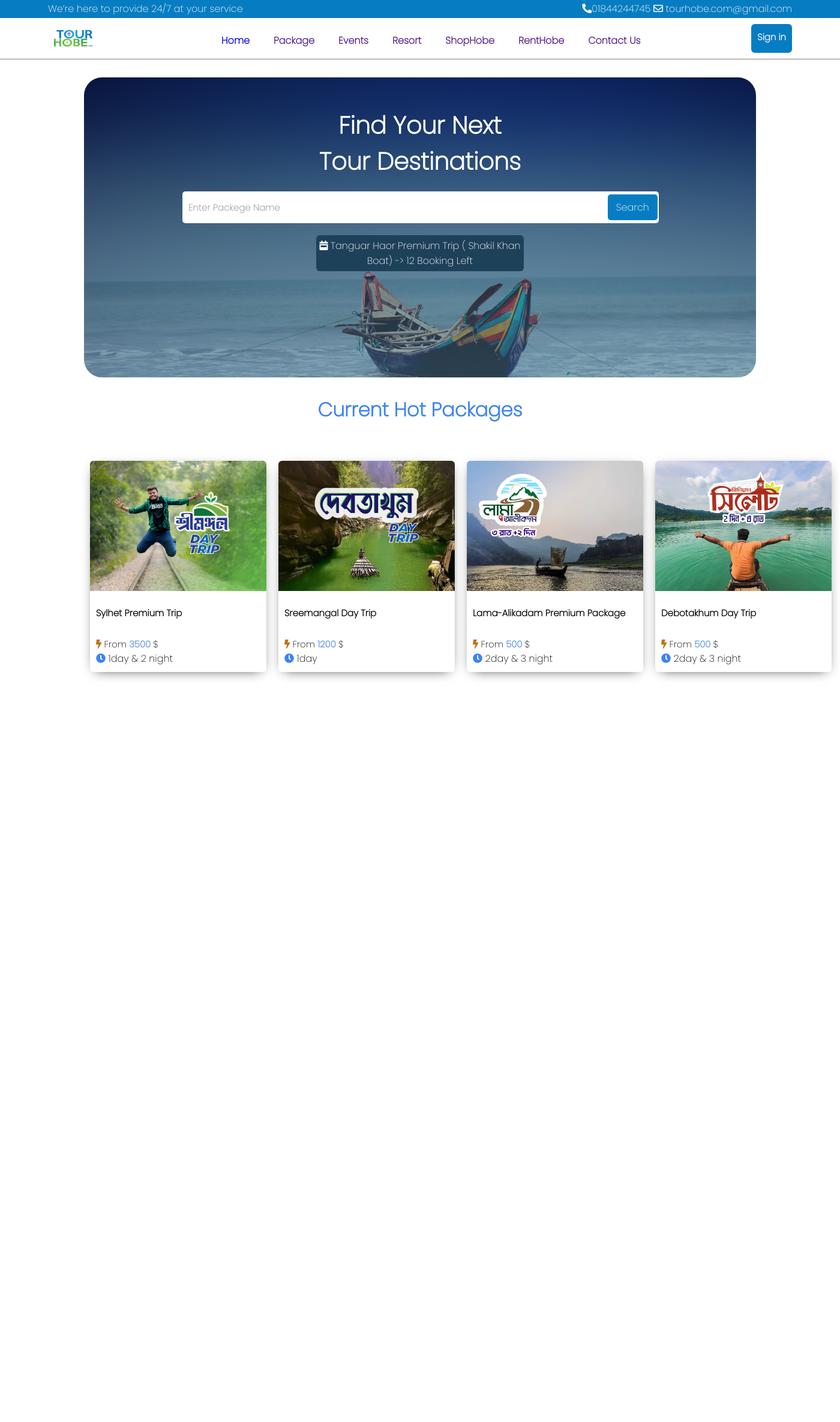
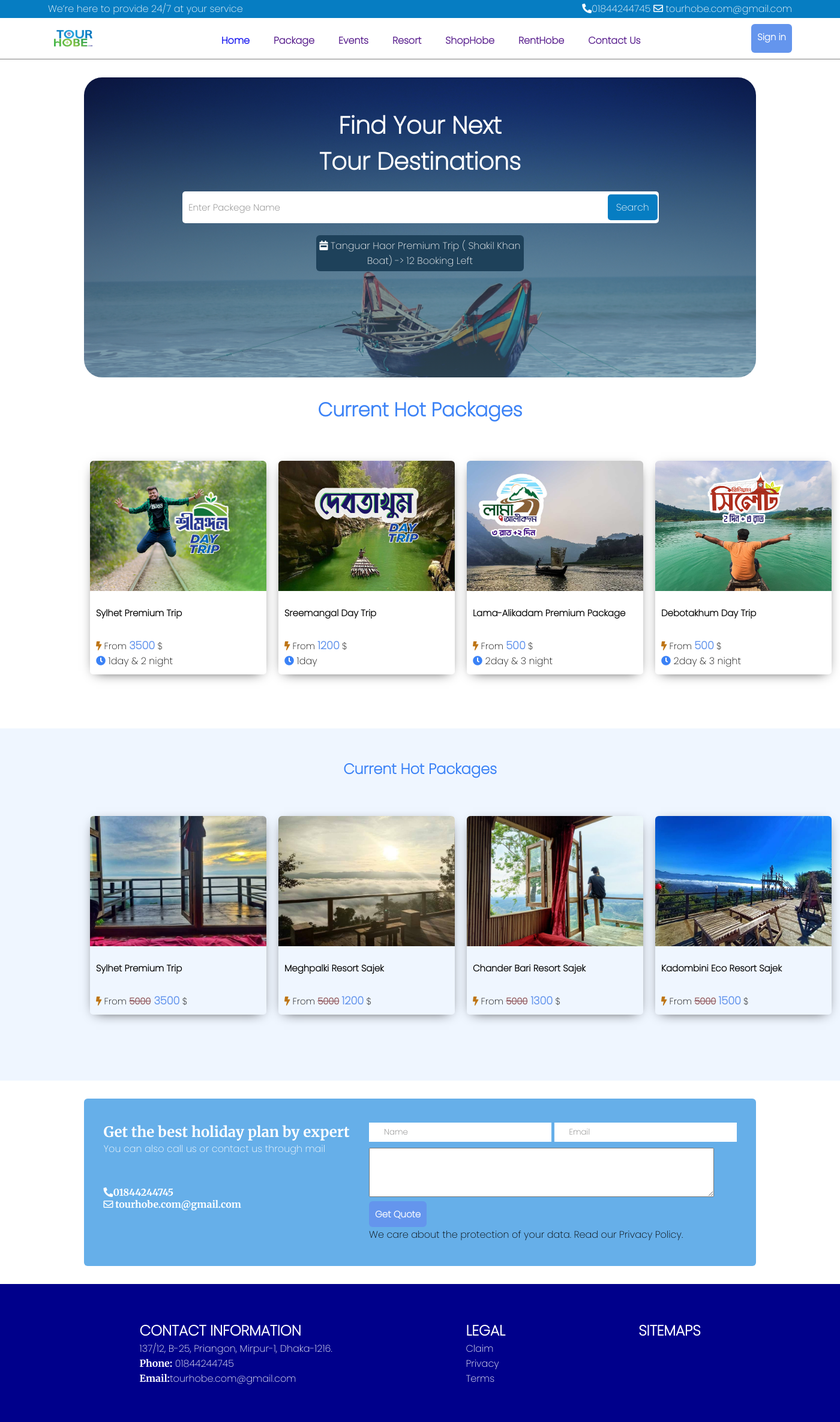
Before and after one commit to Salemah/webprojectfinal, a PHP site: page / in a window 1400 px wide. Shown: the whole page at 60% size. Before the commit the page ends 1132 px from the top, so only its background shows below. Run offline with PHP 8.4, Linux system fonts and the light colour scheme.

Commit message:
home page complete

```diff
--- a/index.html
+++ b/index.html
@@ -8,7 +8,7 @@
     <link rel="stylesheet" href="style.css">
     <link rel="preconnect" href="https://fonts.googleapis.com">
 <link rel="preconnect" href="https://fonts.gstatic.com" crossorigin>
-<link href="https://fonts.googleapis.com/css2?family=Poppins:wght@200&display=swap" rel="stylesheet">
+<link href="https://fonts.googleapis.com/css2?family=Merriweather:wght@700&family=Poppins:wght@200&display=swap" rel="stylesheet">
     <title>TourHobe</title>
 </head>
 <body>
@@ -114,9 +114,104 @@
 </div>
 <!-- image card  -->
   </main>
-  <!-- image carosel start -->
-  <section>
+  <!-- image carosoul start -->
+  <section class="best-resorts">
+    <h1 id="packege-header">Current Hot Packages</h1>
+    <div class="Image-card-section container">
+      <div class="image-cards">
+          <div class="image-card">
+              <div class="image-card-banner">
+                  <img src="images/5.jpg">
+              </div>
+              <div class="card-details">
+                  <h1>Sylhet Premium Trip</h1>
+                  <p class="cards-p"><i class="fas fa-bolt"></i>
+                    From <span class="discount-price" >5000</span><span id="price">  3500</span> $
+                 </p>
+                 <p></p>
+              </div>
+
+          </div>
+          <div class="image-card">
+              <div class="image-card-banner">
+                  <img src="images/6.jpg">
+              </div>
+              <div class="card-details">
+                  <h1>Meghpalki Resort Sajek</h1>
+                  <p class="cards-p"><i class="fas fa-bolt"></i>
+                    From <span class="discount-price" >5000</span> <span id="price"> 1200</span> $
+                 </p>
+                 <p> </p>
+              </div>
+
+          </div>
+          <div class="image-card">
+              <div class="image-card-banner">
+                  <img src="images/7.jpg">
+              </div>
+              <div class="card-details">
+                  <h1>Chander Bari Resort Sajek</h1>
+                  <p class="cards-p"><i class="fas fa-bolt"></i>
+                    From <span class="discount-price" >5000</span><span id="price"> 1300</span> $
+                 </p>
+                 <p></p>
+              </div>
+
+          </div>
+          <div class="image-card">
+              <div class="image-card-banner">
+                  <img src="images/8.jpg">
+              </div>
+              <div class="card-details">
+                  <h1>Kadombini Eco Resort Sajek</h1>
+                  <p class="cards-p"><i class="fas fa-bolt"></i>
+                    From <span class="discount-price" >5000</span> <span id="price"> 1500</span> $
+                 </p>
+
+              </div>
+
+          </div>
+ </div>
+</div>
 
   </section>
+  <section>
+    <div class="contact">
+      <div class="halfw-left">
+        <h1 id="conact-heading">Get the best holiday plan by expert</h1>
+        <span >You can also call us or contact us through mail</span>
+        <p id="par"><i class="fas fa-phone-alt"></i>01844244745</p>
+        <p><i class="far fa-envelope"></i> tourhobe.com@gmail.com</p>
+
+      </div>
+      <div class="halfw-right">
+        <input class="input-item" type="text" name="" placeholder="Name">
+        <input class="input-item" type="email" name=""  placeholder="Email"><br>
+        <textarea rows="4" cols="50" name="comment" form="usrform" placeholder="Enter text here...">
+          </textarea><br>
+        <button class="btn">Get Quote</button><br>
+        <span>We care about the protection of your data. Read our Privacy Policy.</span>
+      </div>
+    </div>
+  </section>
+  <footer>
+    <div class="fotter">
+      <div class="">
+        <h2>CONTACT INFORMATION</h2>
+        <p>137/12, B-25, Priangon, Mirpur-1, Dhaka-1216.</p>
+        <p><span class="info">Phone:</span> 01844244745</p>
+        <p><span class="info">Email:</span>tourhobe.com@gmail.com</p>
+      </div>
+      <div class="">
+        <h2>LEGAL</h2>
+        <p>Claim</p>
+          <p>Privacy</p>
+          <p>Terms</p>
+      </div>
+      <div class="">
+      <h2>SITEMAPS</h2>
+      </div>
+    </div>
+  </footer>
 </body>
 </html>
--- a/style.css
+++ b/style.css
@@ -1,6 +1,7 @@
 *{
     margin: 0;
     padding: 0;
+    font-family: 'Merriweather', serif;
     font-family: 'Poppins', sans-serif;
 
 }
@@ -135,21 +136,17 @@
         color:#3B82F6 ;
         font-weight: 900;
     }
-    .Image-card-section{
-        width: 600px;
-        margin-right: 100px;
 
-    }
 
     .container {
-        background-color: #ffffff;
+
 
         padding: 30px;
         border-radius: 5px;
         margin-top: 21px;
         display: flex;
         align-items: center;
-        margin-bottom: 165px;
+        margin-bottom: 50px;
     }
 
     .image-cards {
@@ -206,6 +203,7 @@
     #price{
         font-weight: 900;
         color: cornflowerblue;
+        font-size: 18px;
     }
 
     .image-card {
@@ -215,3 +213,65 @@
 
 
     }
+    /* discount price */
+    .best-resorts{
+        padding-top: 20px;
+        background-color: #EFF6FF;
+        padding-bottom: 20px;
+    }
+    .discount-price{
+        text-decoration:line-through ;
+        color: rgb(143, 83, 88);
+        font-weight: 800;
+
+    }
+    .contact{
+        display: flex;
+        width: 80%;
+        justify-content: space-evenly;
+        margin: auto;
+        margin-top: 30px ;
+        padding: 40px 0;
+        margin-bottom: 30px;
+        border-radius: 6px;
+        background-color: rgba(47, 146, 226, 0.733);
+
+    }
+    .halfw-left{
+        color: white;
+    }
+    #par{
+        margin-top: 50px;
+    }
+    .contact .halfw-left p{
+        font-family: 'Merriweather', serif;
+        font-weight: 900;
+    }
+    #conact-heading{
+        font-family: 'Merriweather', serif;
+        font-weight: 900;
+    }
+    .halfw-right{
+
+    }
+    .input-item{
+        padding: 6px 25px;
+        border: none;
+        margin-bottom: 10px;
+    }
+    .btn{
+        background-color:cornflowerblue ;
+
+    }
+    .fotter{
+        background-color: darkblue;
+        display: flex;
+        justify-content: space-evenly;
+        padding: 60px 10px;
+        color: white;
+
+    }
+    .info{
+        font-family: 'Merriweather', serif;
+        font-weight: 700;
+    }
```
Also changed, not shown: images/5.jpg (added), images/6.jpg (added), images/7.jpg (added), images/8.jpg (added), images/9.jpg (added).
